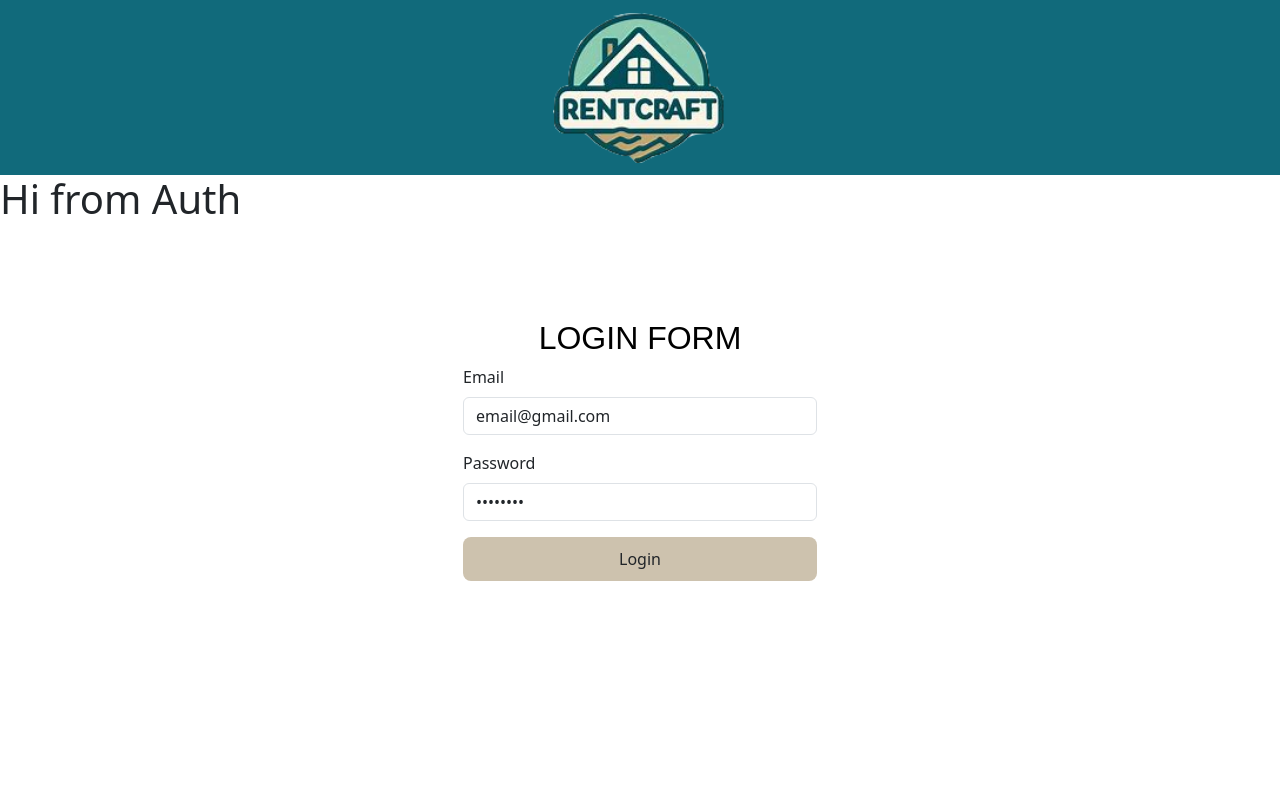
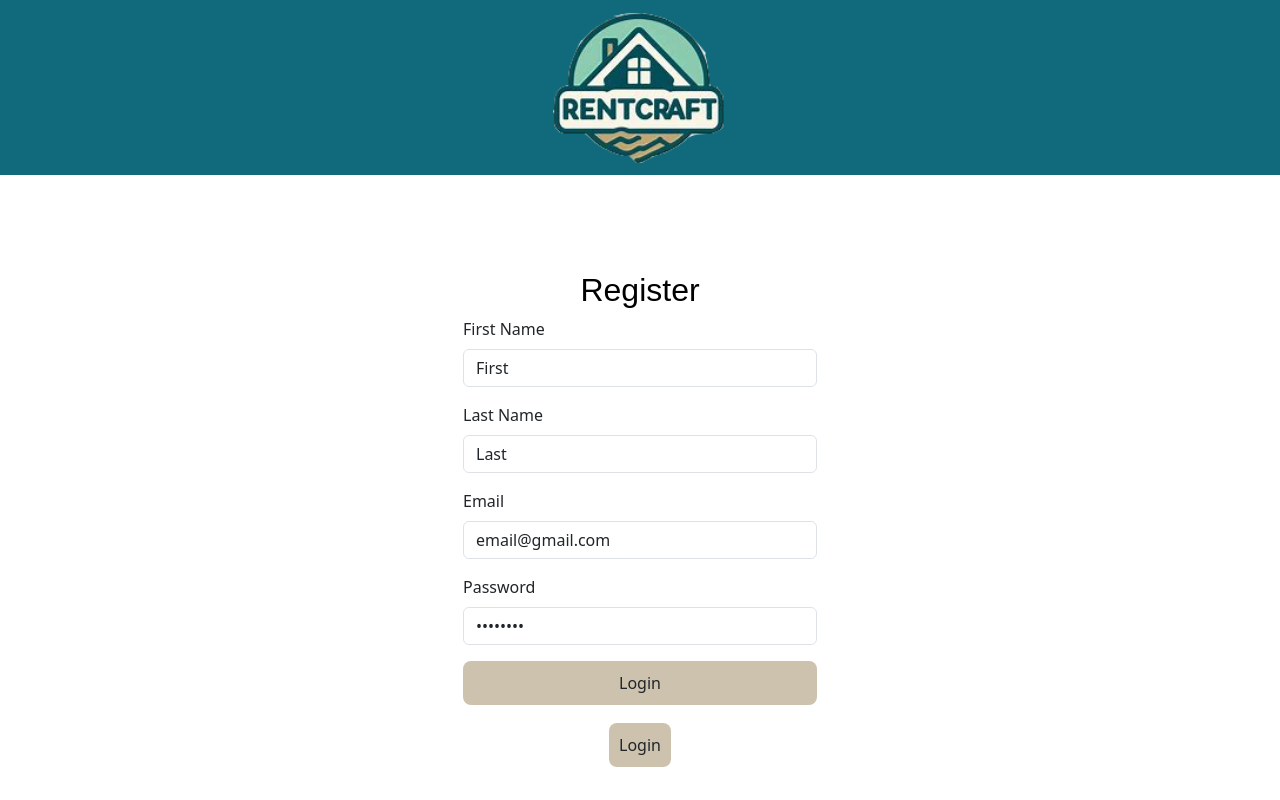
Before and after one commit to juliamj222/rentcraft-frontend, a React (Create React App) app: page /auth in a window 1280 px wide. Built offline with nearby package versions, Linux system fonts and the light colour scheme.

Commit message:
toggled auth

```diff
--- a/src/components/authorization-section/Auth.jsx
+++ b/src/components/authorization-section/Auth.jsx
@@ -1,12 +1,28 @@
-import Login from "./Login";
-// import Signup from "./Signup";
+import { useState } from "react"
+import LoginButton from "../../ui/LoginButton";
+import Login from "./Login"
+import Register from "./Register"
 
-function Auth(props) {
-    return ( <>
-    <h1>Hi from Auth</h1>
-    <Login updateToken={props.updateToken} />
-     {/* <Signup updateToken={props.updateToken} /> */}
-    </> );
+const Auth = (props) => {
+    const [showLogin, setShowLogin]= useState(false);
+
+    function handleToggle(){
+        if(showLogin === false) {
+          setShowLogin(true);
+        }else {setShowLogin(false)}
+        }
+
+    return (
+    <>
+    {showLogin ? <Login updateToken = {props.updateToken}/> : <Register updateToken = {props.updateToken}/>}
+
+    <div className="d-flex justify-content-center align-items-center">
+    {/* <Login updateToken={props.updateToken} />  */}
+    {/* <Register updateToken={props.updateToken} />  */}
+    <LoginButton title="Login/Register" onClick={handleToggle} />
+    </div>
+    </>
+    );
 }
 
 export default Auth;
--- a/src/components/authorization-section/Register.jsx
+++ b/src/components/authorization-section/Register.jsx
@@ -57,7 +57,7 @@ const Register = (props) => {
                 // ! increase pixel height
                 height: "500px"
                 }}>
-                    <h2 className="text-center font-primary bold">SIGNUP FORM</h2>
+                    <h2 className="text-center font-primary bold">Register</h2>
                     <Form>
                         {/* Form Group First Name */}
                         <FormGroup>
```
